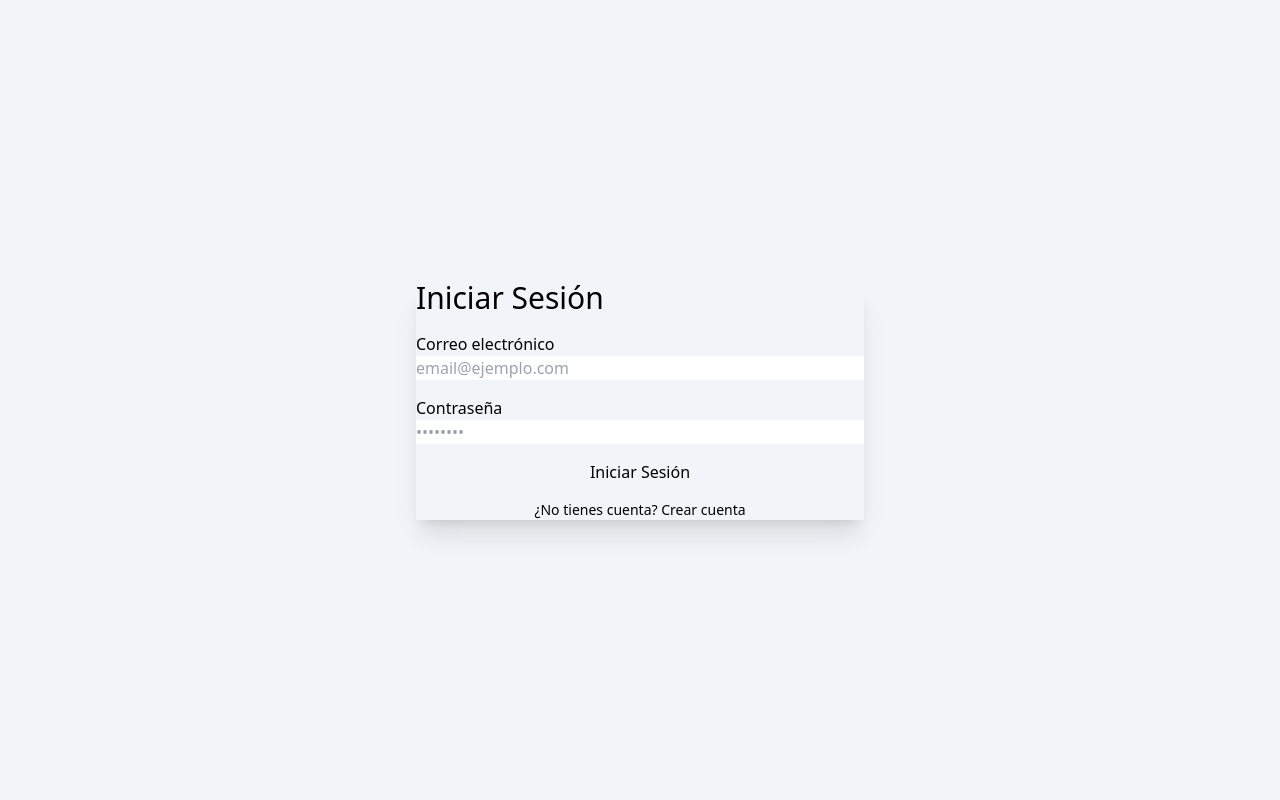
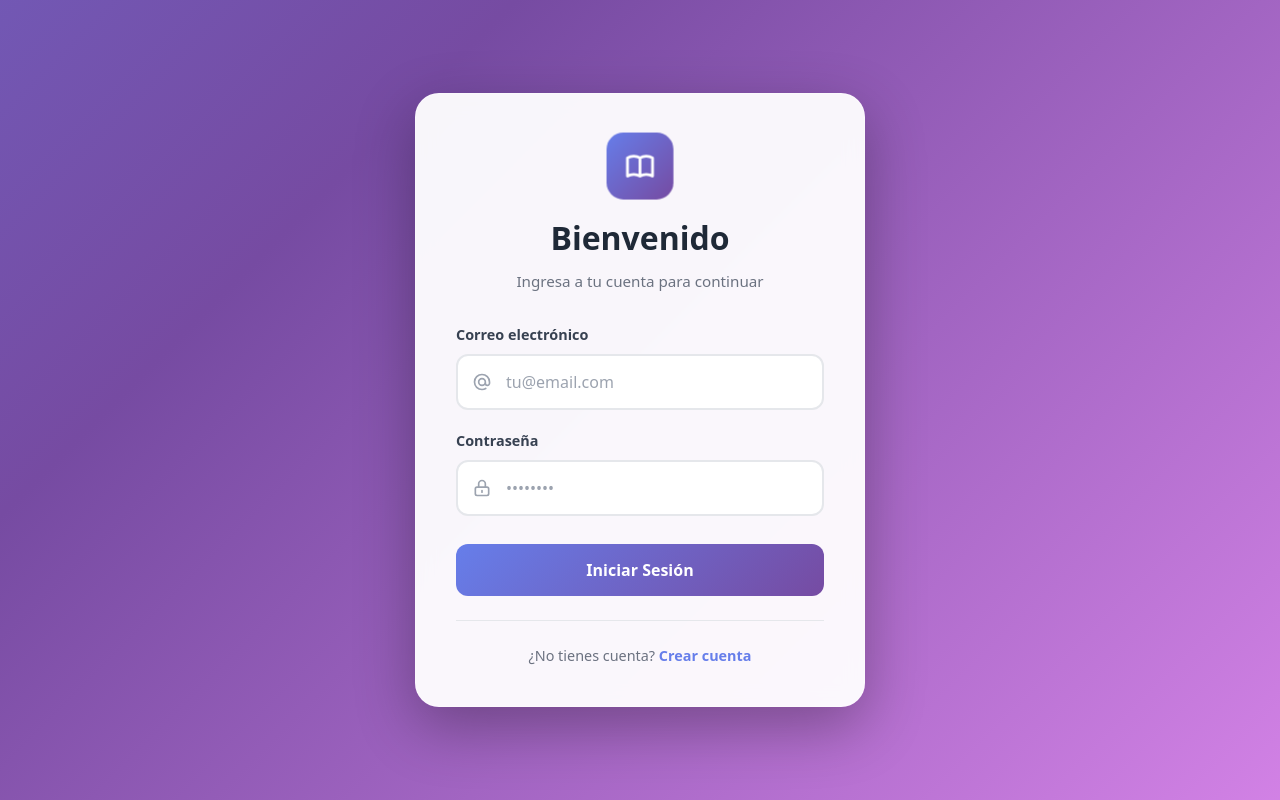
Before and after one commit to jlmansilla/AdWeb, a Vue app: page /login in a window 1280 px wide. Built offline with nearby package versions, Linux system fonts and the light colour scheme; no server answers.

Commit message:
mejora login

```diff
--- a/src/views/Login.vue
+++ b/src/views/Login.vue
@@ -28,69 +28,104 @@ async function onSubmit() {
 </script>
 
 <template>
-  <main role="main" aria-label="Iniciar sesión" class="min-h-screen flex items-center justify-center bg-base-200 px-4 py-8">
-    <div class="card w-full max-w-md bg-base-100 shadow-xl">
-      <div class="card-body">
-        <h1 class="card-title text-2xl md:text-3xl mb-4 justify-center">Iniciar Sesión</h1>
+  <main role="main" aria-label="Iniciar sesión" class="login-container">
+    <div class="login-background"></div>
 
-        <form @submit.prevent="onSubmit" role="form" aria-labelledby="login-title">
-          <div class="form-control w-full mb-4">
-            <label class="label" for="email-login">
-              <span class="label-text">Correo electrónico</span>
+    <div class="login-content">
+      <div class="login-card">
+        <!-- Logo/Icono -->
+        <div class="login-header">
+          <div class="login-icon">
+            <svg xmlns="http://www.w3.org/2000/svg" fill="none" viewBox="0 0 24 24" stroke="currentColor">
+              <path stroke-linecap="round" stroke-linejoin="round" stroke-width="2" d="M12 6.253v13m0-13C10.832 5.477 9.246 5 7.5 5S4.168 5.477 3 6.253v13C4.168 18.477 5.754 18 7.5 18s3.332.477 4.5 1.253m0-13C13.168 5.477 14.754 5 16.5 5c1.747 0 3.332.477 4.5 1.253v13C19.832 18.477 18.247 18 16.5 18c-1.746 0-3.332.477-4.5 1.253" />
+            </svg>
+          </div>
+          <h1 class="login-title">Bienvenido</h1>
+          <p class="login-subtitle">Ingresa a tu cuenta para continuar</p>
+        </div>
+
+        <form @submit.prevent="onSubmit" role="form" aria-labelledby="login-title" class="login-form">
+          <!-- Email Field -->
+          <div class="form-group">
+            <label class="form-label" for="email-login">
+              <span>Correo electrónico</span>
             </label>
+            <div class="input-wrapper">
+              <svg class="input-icon" xmlns="http://www.w3.org/2000/svg" fill="none" viewBox="0 0 24 24" stroke="currentColor">
+                <path stroke-linecap="round" stroke-linejoin="round" stroke-width="2" d="M16 12a4 4 0 10-8 0 4 4 0 008 0zm0 0v1.5a2.5 2.5 0 005 0V12a9 9 0 10-9 9m4.5-1.206a8.959 8.959 0 01-4.5 1.207" />
+              </svg>
               <input
                 id="email-login"
                 v-model="email"
                 type="email"
-              placeholder="email@ejemplo.com"
-              class="input input-bordered w-full"
+                placeholder="tu@email.com"
+                class="form-input"
                 required
                 aria-required="true"
                 aria-describedby="email-hint"
               />
+            </div>
             <span id="email-hint" class="sr-only">Ingresa tu correo electrónico para iniciar sesión</span>
           </div>
 
-          <div class="form-control w-full mb-4">
-            <label class="label" for="password-login">
-              <span class="label-text">Contraseña</span>
+          <!-- Password Field -->
+          <div class="form-group">
+            <label class="form-label" for="password-login">
+              <span>Contraseña</span>
             </label>
+            <div class="input-wrapper">
+              <svg class="input-icon" xmlns="http://www.w3.org/2000/svg" fill="none" viewBox="0 0 24 24" stroke="currentColor">
+                <path stroke-linecap="round" stroke-linejoin="round" stroke-width="2" d="M12 15v2m-6 4h12a2 2 0 002-2v-6a2 2 0 00-2-2H6a2 2 0 00-2 2v6a2 2 0 002 2zm10-10V7a4 4 0 00-8 0v4h8z" />
+              </svg>
               <input
                 id="password-login"
                 v-model="password"
                 type="password"
                 placeholder="••••••••"
-              class="input input-bordered w-full"
+                class="form-input"
                 required
                 aria-required="true"
                 aria-describedby="password-hint"
               />
+            </div>
             <span id="password-hint" class="sr-only">Ingresa tu contraseña</span>
           </div>
 
+          <!-- Submit Button -->
           <button
             :disabled="loading"
             type="submit"
-            class="btn btn-primary w-full"
+            class="submit-button"
+            :class="{ 'loading-btn': loading }"
             :aria-busy="loading"
             aria-label="Iniciar sesión">
             <span v-if="!loading">Iniciar Sesión</span>
-            <span v-else class="loading loading-spinner" aria-hidden="true"></span>
+            <span v-else class="loading-spinner">
+              <svg class="animate-spin h-5 w-5" xmlns="http://www.w3.org/2000/svg" fill="none" viewBox="0 0 24 24">
+                <circle class="opacity-25" cx="12" cy="12" r="10" stroke="currentColor" stroke-width="4"></circle>
+                <path class="opacity-75" fill="currentColor" d="M4 12a8 8 0 018-8V0C5.373 0 0 5.373 0 12h4zm2 5.291A7.962 7.962 0 014 12H0c0 3.042 1.135 5.824 3 7.938l3-2.647z"></path>
+              </svg>
+            </span>
           </button>
         </form>
 
+        <!-- Error Alert -->
         <div v-if="localError"
              role="alert"
              aria-live="polite"
-             class="alert alert-error mt-4"
+             class="error-alert"
              aria-describedby="error-message">
+          <svg xmlns="http://www.w3.org/2000/svg" class="shrink-0 h-5 w-5" fill="none" viewBox="0 0 24 24">
+            <path stroke="currentColor" stroke-linecap="round" stroke-linejoin="round" stroke-width="2" d="M10 14l2-2m0 0l2-2m-2 2l-2-2m2 2l2 2m7-2a9 9 0 11-18 0 9 9 0 0118 0z" />
+          </svg>
           <span id="error-message">{{ localError }}</span>
         </div>
 
-        <div class="text-center mt-4" role="navigation" aria-label="Navegación de registro">
-          <p class="text-sm">
+        <!-- Register Link -->
+        <div class="register-link" role="navigation" aria-label="Navegación de registro">
+          <p>
             ¿No tienes cuenta?
-            <router-link :to="{ name:'register' }" class="link link-primary" aria-label="Ir a crear una cuenta">
+            <router-link :to="{ name:'register' }" class="link-primary" aria-label="Ir a crear una cuenta">
               Crear cuenta
             </router-link>
           </p>
@@ -100,4 +135,268 @@ async function onSubmit() {
   </main>
 </template>
 
-<style scoped></style>
+<style scoped>
+.login-container {
+  min-height: 100vh;
+  display: flex;
+  align-items: center;
+  justify-content: center;
+  padding: 1rem;
+  position: relative;
+  overflow: hidden;
+}
+
+/* Fondo animado con gradiente */
+.login-background {
+  position: absolute;
+  inset: 0;
+  background: linear-gradient(135deg, #667eea 0%, #764ba2 50%, #f093fb 100%);
+  background-size: 200% 200%;
+  animation: gradientShift 15s ease infinite;
+}
+
+@keyframes gradientShift {
+  0% { background-position: 0% 50%; }
+  50% { background-position: 100% 50%; }
+  100% { background-position: 0% 50%; }
+}
+
+/* Contenido con z-index elevado */
+.login-content {
+  position: relative;
+  z-index: 10;
+  width: 100%;
+  max-width: 450px;
+  animation: fadeInUp 0.6s ease-out;
+}
+
+@keyframes fadeInUp {
+  from {
+    opacity: 0;
+    transform: translateY(30px);
+  }
+  to {
+    opacity: 1;
+    transform: translateY(0);
+  }
+}
+
+/* Card con glassmorphism */
+.login-card {
+  background: rgba(255, 255, 255, 0.95);
+  backdrop-filter: blur(10px);
+  border-radius: 1.5rem;
+  box-shadow: 0 20px 60px rgba(0, 0, 0, 0.3);
+  padding: 2.5rem;
+  border: 1px solid rgba(255, 255, 255, 0.3);
+}
+
+/* Header */
+.login-header {
+  text-align: center;
+  margin-bottom: 2rem;
+}
+
+.login-icon {
+  width: 4rem;
+  height: 4rem;
+  margin: 0 auto 1rem;
+  background: linear-gradient(135deg, #667eea 0%, #764ba2 100%);
+  border-radius: 1rem;
+  display: flex;
+  align-items: center;
+  justify-content: center;
+  color: white;
+  animation: pulse 2s ease-in-out infinite;
+}
+
+@keyframes pulse {
+  0%, 100% { transform: scale(1); }
+  50% { transform: scale(1.05); }
+}
+
+.login-icon svg {
+  width: 2rem;
+  height: 2rem;
+}
+
+.login-title {
+  font-size: 2rem;
+  font-weight: 700;
+  color: #1f2937;
+  margin-bottom: 0.5rem;
+}
+
+.login-subtitle {
+  color: #6b7280;
+  font-size: 0.95rem;
+}
+
+/* Form */
+.login-form {
+  display: flex;
+  flex-direction: column;
+  gap: 1.25rem;
+}
+
+.form-group {
+  display: flex;
+  flex-direction: column;
+  gap: 0.5rem;
+}
+
+.form-label {
+  font-weight: 600;
+  color: #374151;
+  font-size: 0.9rem;
+}
+
+.input-wrapper {
+  position: relative;
+  display: flex;
+  align-items: center;
+}
+
+.input-icon {
+  position: absolute;
+  left: 1rem;
+  width: 1.25rem;
+  height: 1.25rem;
+  color: #9ca3af;
+  pointer-events: none;
+}
+
+.form-input {
+  width: 100%;
+  padding: 0.875rem 1rem 0.875rem 3rem;
+  border: 2px solid #e5e7eb;
+  border-radius: 0.75rem;
+  font-size: 1rem;
+  transition: all 0.3s ease;
+  background: white;
+}
+
+.form-input:focus {
+  outline: none;
+  border-color: #667eea;
+  box-shadow: 0 0 0 3px rgba(102, 126, 234, 0.1);
+}
+
+.form-input::placeholder {
+  color: #9ca3af;
+}
+
+/* Submit Button */
+.submit-button {
+  width: 100%;
+  padding: 0.875rem 1.5rem;
+  background: linear-gradient(135deg, #667eea 0%, #764ba2 100%);
+  color: white;
+  font-weight: 600;
+  font-size: 1rem;
+  border: none;
+  border-radius: 0.75rem;
+  cursor: pointer;
+  transition: all 0.3s ease;
+  margin-top: 0.5rem;
+  display: flex;
+  align-items: center;
+  justify-content: center;
+  gap: 0.5rem;
+}
+
+.submit-button:hover:not(:disabled) {
+  transform: translateY(-2px);
+  box-shadow: 0 10px 25px rgba(102, 126, 234, 0.4);
+}
+
+.submit-button:active:not(:disabled) {
+  transform: translateY(0);
+}
+
+.submit-button:disabled {
+  opacity: 0.7;
+  cursor: not-allowed;
+}
+
+.loading-spinner {
+  display: flex;
+  align-items: center;
+  justify-content: center;
+}
+
+/* Error Alert */
+.error-alert {
+  display: flex;
+  align-items: center;
+  gap: 0.75rem;
+  padding: 0.875rem 1rem;
+  background: #fef2f2;
+  border: 1px solid #fecaca;
+  border-radius: 0.75rem;
+  color: #dc2626;
+  font-size: 0.9rem;
+  margin-top: 1rem;
+  animation: shake 0.5s ease;
+}
+
+@keyframes shake {
+  0%, 100% { transform: translateX(0); }
+  25% { transform: translateX(-10px); }
+  75% { transform: translateX(10px); }
+}
+
+/* Register Link */
+.register-link {
+  text-align: center;
+  margin-top: 1.5rem;
+  padding-top: 1.5rem;
+  border-top: 1px solid #e5e7eb;
+}
+
+.register-link p {
+  color: #6b7280;
+  font-size: 0.9rem;
+}
+
+.link-primary {
+  color: #667eea;
+  font-weight: 600;
+  text-decoration: none;
+  transition: color 0.2s ease;
+}
+
+.link-primary:hover {
+  color: #764ba2;
+  text-decoration: underline;
+}
+
+/* Responsive */
+@media (max-width: 640px) {
+  .login-card {
+    padding: 1.75rem;
+  }
+
+  .login-title {
+    font-size: 1.75rem;
+  }
+
+  .login-subtitle {
+    font-size: 0.875rem;
+  }
+}
+
+/* Animación de spinner */
+@keyframes spin {
+  from {
+    transform: rotate(0deg);
+  }
+  to {
+    transform: rotate(360deg);
+  }
+}
+
+.animate-spin {
+  animation: spin 1s linear infinite;
+}
+</style>
```
Lines whose indentation alone changed are shown as unchanged.
